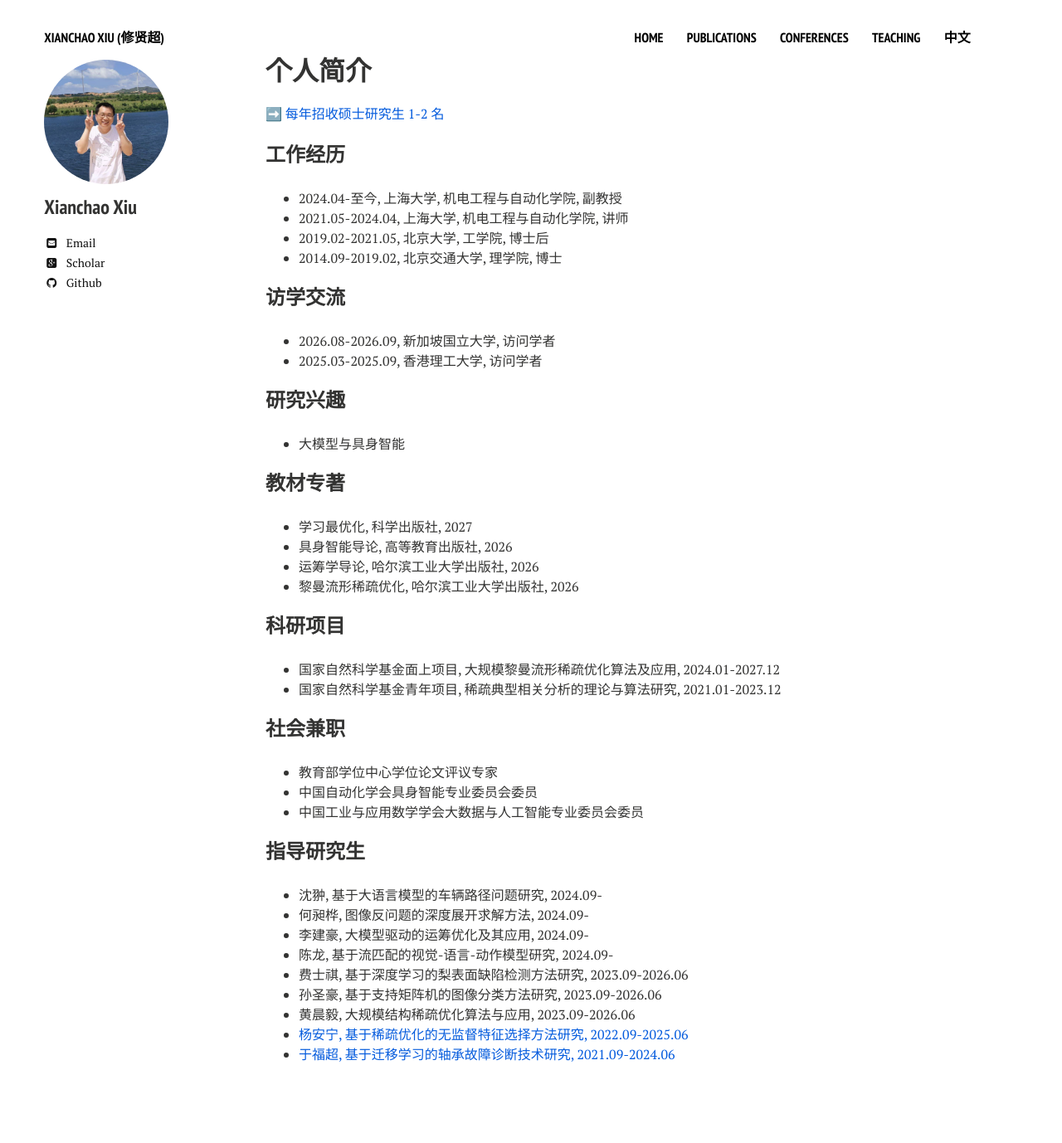
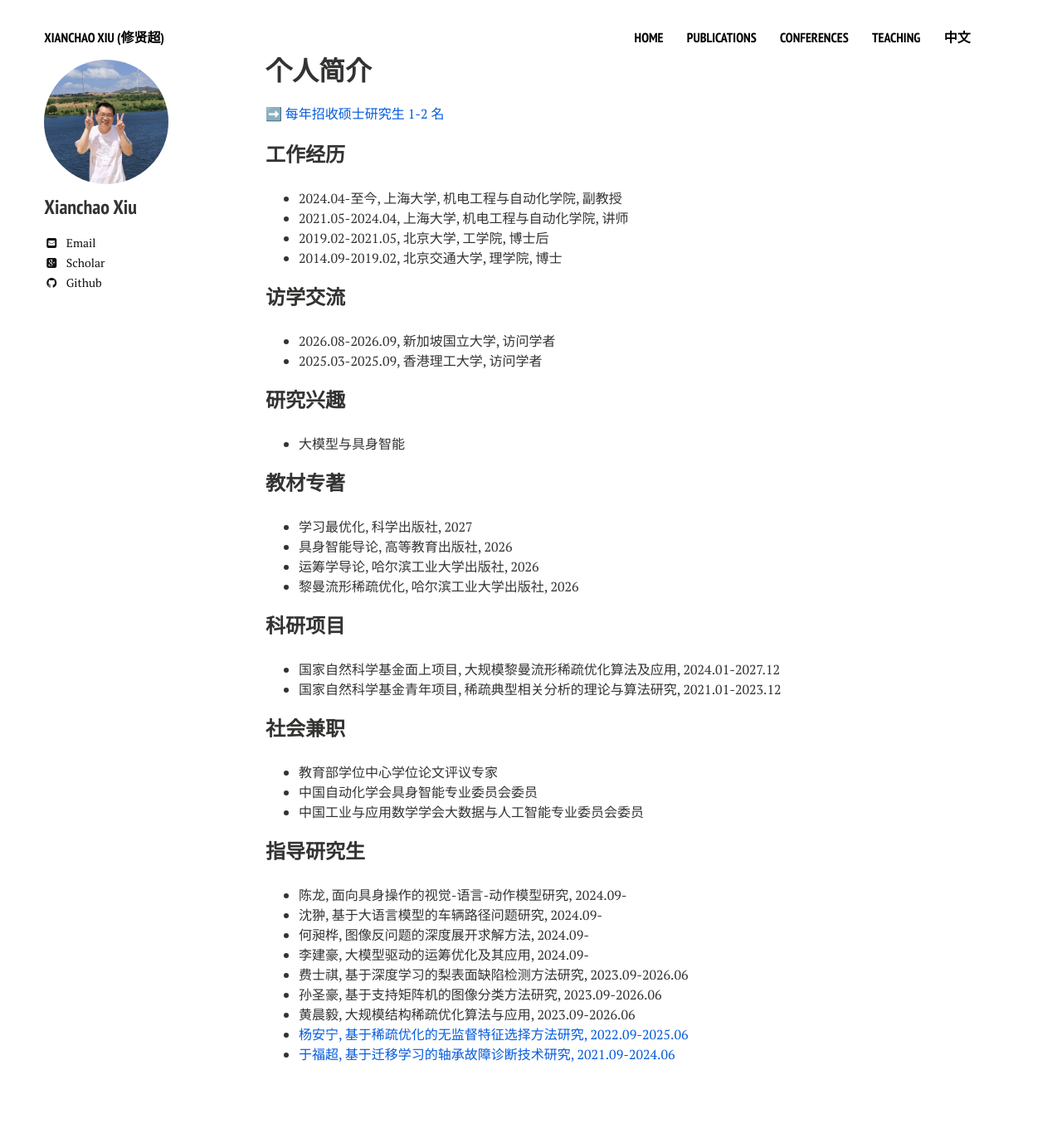
Before and after one commit to xianchaoxiu/xianchaoxiu.github.io, a Jekyll site: the page built from chinese/index.md, in a window 1280 px wide. Shown: the whole page at 83% size. Built offline with Jekyll 4.4.1, drawn with Linux system fonts in a browser that asks for light colours; nearby versions of some CDN libraries.

Commit message:
Update index.md

```diff
--- a/chinese/index.md
+++ b/chinese/index.md
@@ -44,10 +44,10 @@ share: false
 
 
 ### 指导研究生
+* 陈龙, 面向具身操作的视觉-语言-动作模型研究, 2024.09- <br>
 * 沈翀, 基于大语言模型的车辆路径问题研究, 2024.09- <br>
 * 何昶桦, 图像反问题的深度展开求解方法, 2024.09- <br>
 * 李建豪, 大模型驱动的运筹优化及其应用, 2024.09- <br>
-* 陈龙, 基于流匹配的视觉-语言-动作模型研究, 2024.09- <br>
 * 费士祺, 基于深度学习的梨表面缺陷检测方法研究, 2023.09-2026.06 <br>
 * 孙圣豪, 基于支持矩阵机的图像分类方法研究, 2023.09-2026.06 <br>
 * 黄晨毅, 大规模结构稀疏优化算法与应用, 2023.09-2026.06 <br>
```
